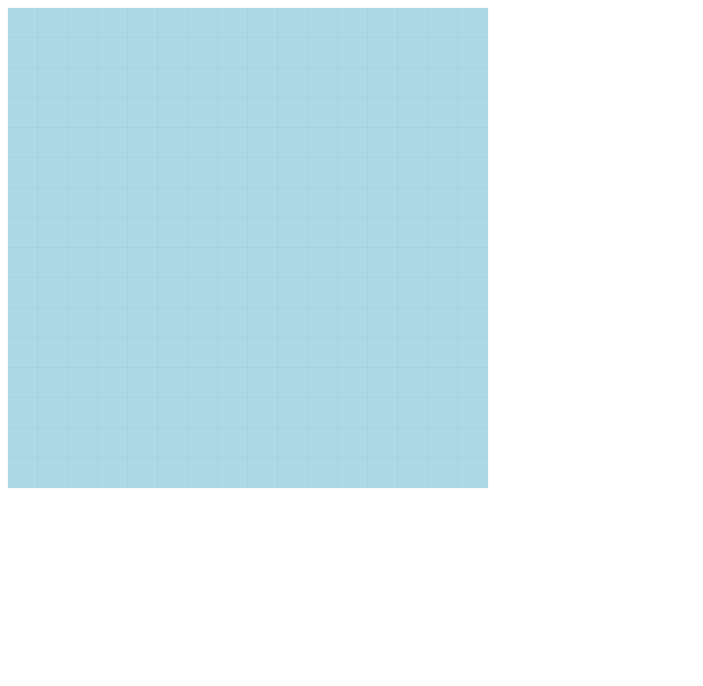
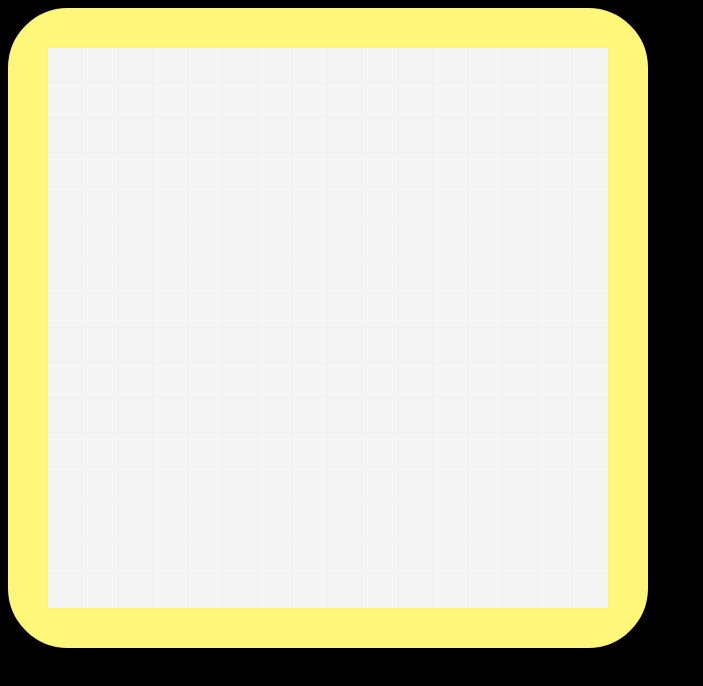
Before and after one commit to breno085/Etch-A-Sketch, a plain HTML site: page index.html in a window 1280 px wide. Shown: the whole page, without its empty margins (0-703 px from the left). Drawn offline with Linux system fonts and the light colour scheme.

Commit message:
Added grid border

```diff
--- a/css/style.css
+++ b/css/style.css
@@ -1,7 +1,17 @@
+* {
+    background-color: black
+}
+
+.grid {
+    border: 40px solid rgb(255, 246, 122);
+    width: 560px;
+    border-radius: 60px;
+}
+
 .square{
-    background-color: lightblue;
-    height: 30px;
-    width: 30px;
+    background-color: whitesmoke;
+    height: 35px;
+    width: 35px;
     box-shadow: 0 0 0.5px black;
 }
 
--- a/index.html
+++ b/index.html
@@ -7,7 +7,9 @@
     <link rel="stylesheet" href="css/style.css">
 </head>
 <body>
+    <div class="grid">
     <div id="container"></div>
+    </div>
     <script src="js/script.js"></script>
 </body>
 </html>
```
